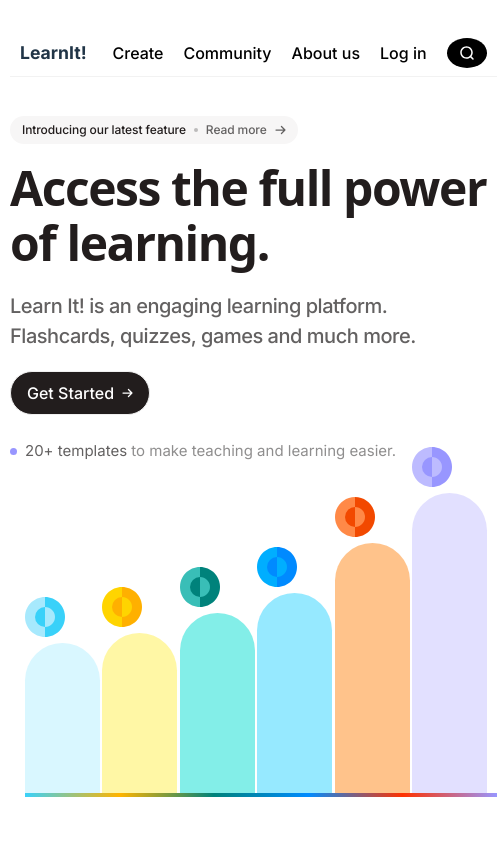
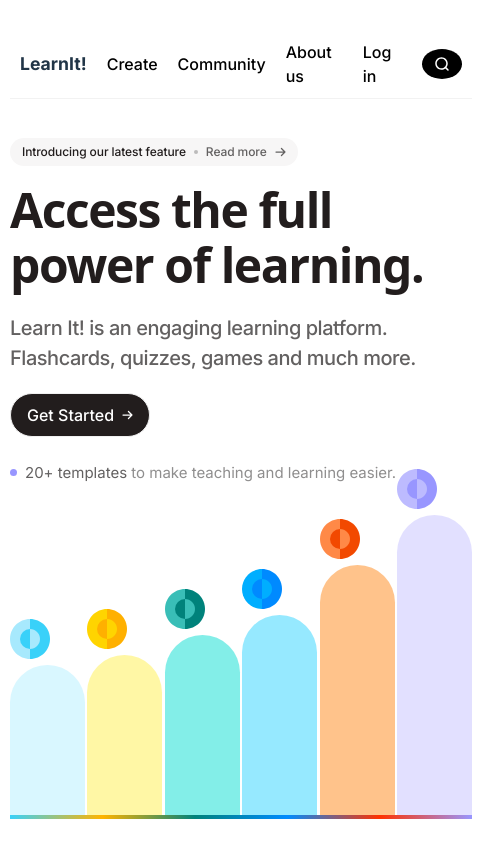
Before and after one commit to tanyagrr/first-project, a React (Vite) app: page / in a window 390 px wide. Shown: the top 858 px of the page, 497 px wide, since content can reach past the window. Built offline with nearby package versions, Linux system fonts and the light colour scheme.

Commit message:
fix media query

```diff
--- a/src/App.css
+++ b/src/App.css
@@ -270,10 +270,11 @@ and (max-width: 480px)  {
     }
     .illustration {
       margin-top: -30px;
-      margin-right: 10px;
-      margin-left: 15px;
+      margin-left: auto;
+      margin-right: auto;
     }
     .bottomline {
-      margin-left: 15px;
+      margin-left: auto;
+      margin-right: auto;
     }
 }
```
